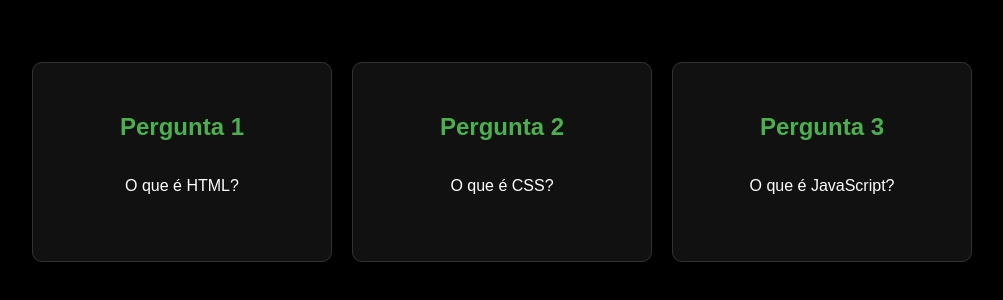
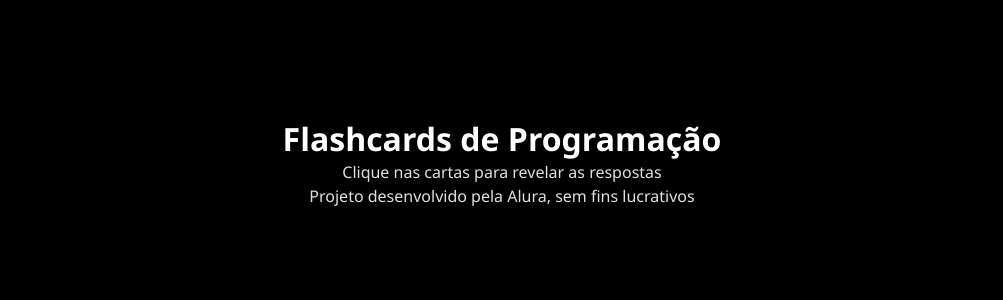
Before and after one commit to lucas170109/trilha-2-trimestre-2-ano, a plain HTML site: page index.html in a window 1280 px wide. Shown: the part 238-538 px from the top of the page, without its empty margins (138-1141 px from the left). Drawn offline with Linux system fonts and the light colour scheme; files that its build step writes are made by us from their sources; a web font is replaced by a local one.

Commit message:
Update index.html

```diff
--- a/index.html
+++ b/index.html
@@ -3,122 +3,30 @@
 <head>
     <meta charset="UTF-8">
     <meta name="viewport" content="width=device-width, initial-scale=1.0">
-    <title>Flashcards Pretos</title>
-    <style>
-        body {
-            background-color: #000000;
-            margin: 0;
-            padding: 0;
-            font-family: Arial, sans-serif;
-            display: flex;
-            justify-content: center;
-            align-items: center;
-            min-height: 100vh;
-            color: white;
-        }
-
-        .container {
-            display: flex;
-            flex-wrap: wrap;
-            justify-content: center;
-            gap: 20px;
-            max-width: 1200px;
-            padding: 20px;
-        }
-
-        .card {
-            width: 300px;
-            height: 200px;
-            perspective: 1000px;
-        }
-
-        .card-inner {
-            position: relative;
-            width: 100%;
-            height: 100%;
-            transition: transform 0.8s;
-            transform-style: preserve-3d;
-            background-color: #111;
-            border-radius: 10px;
-            box-shadow: 0 4px 8px rgba(0, 0, 0, 0.3);
-        }
-
-        .card:hover .card-inner {
-            transform: rotateY(180deg);
-        }
-
-        .card-front, .card-back {
-            position: absolute;
-            width: 100%;
-            height: 100%;
-            backface-visibility: hidden;
-            display: flex;
-            flex-direction: column;
-            justify-content: center;
-            align-items: center;
-            padding: 20px;
-            box-sizing: border-box;
-            border-radius: 10px;
-        }
-
-        .card-front {
-            background-color: #111;
-            border: 1px solid #333;
-        }
-
-        .card-back {
-            background-color: #222;
-            transform: rotateY(180deg);
-            border: 1px solid #444;
-        }
-
-        h2 {
-            margin-top: 0;
-            color: #4CAF50;
-        }
-
-        p {
-            text-align: center;
-        }
-    </style>
+    <title>Flashcards de Programação</title>
+    <link rel="preconnect" href="https://fonts.googleapis.com">
+    <link rel="preconnect" href="https://fonts.gstatic.com" crossorigin>
+    <link href="https://fonts.googleapis.com/css2?family=Bai+Jamjuree:wght@400;500;600;700&display=swap" rel="stylesheet">
+    <link rel="stylesheet" href="assets/style.css">
 </head>
 <body>
-    <div class="container">
-        <div class="card">
-            <div class="card-inner">
-                <div class="card-front">
-                    <h2>Pergunta 1</h2>
-                    <p>O que é HTML?</p>
-                </div>
-                <div class="card-back">
-                    <p>HTML é a linguagem de marcação padrão para criar páginas web.</p>
-                </div>
-            </div>
-        </div>
+    <header>
+        <h1>Flashcards de Programação</h1>
+        <p class="subtitle">Clique nas cartas para revelar as respostas</p>
+    </header>
 
-        <div class="card">
-            <div class="card-inner">
-                <div class="card-front">
-                    <h2>Pergunta 2</h2>
-                    <p>O que é CSS?</p>
-                </div>
-                <div class="card-back">
-                    <p>CSS é uma linguagem de estilo usada para descrever a apresentação de um documento HTML.</p>
-                </div>
-            </div>
-        </div>
+    <main>
+        <section id="container">
+            <!-- Cartas serão inseridas aqui via JavaScript -->
+        </section>
+    </main>
 
-        <div class="card">
-            <div class="card-inner">
-                <div class="card-front">
-                    <h2>Pergunta 3</h2>
-                    <p>O que é JavaScript?</p>
-                </div>
-                <div class="card-back">
-                    <p>JavaScript é uma linguagem de programação que permite implementar itens complexos em páginas web.</p>
-                </div>
-            </div>
-        </div>
-    </div>
+    <footer>
+        <p>Projeto desenvolvido pela Alura, sem fins lucrativos</p>
+    </footer>
+
+    <!-- Ordem dos scripts é importante -->
+    <script src="assets/perguntas.js"></script>
+    <script src="assets/app.js"></script>
 </body>
 </html>
```
